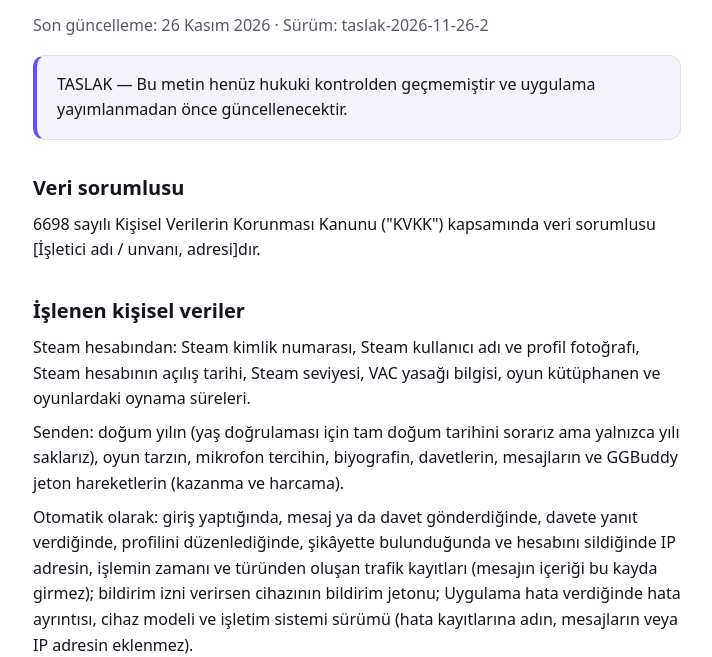
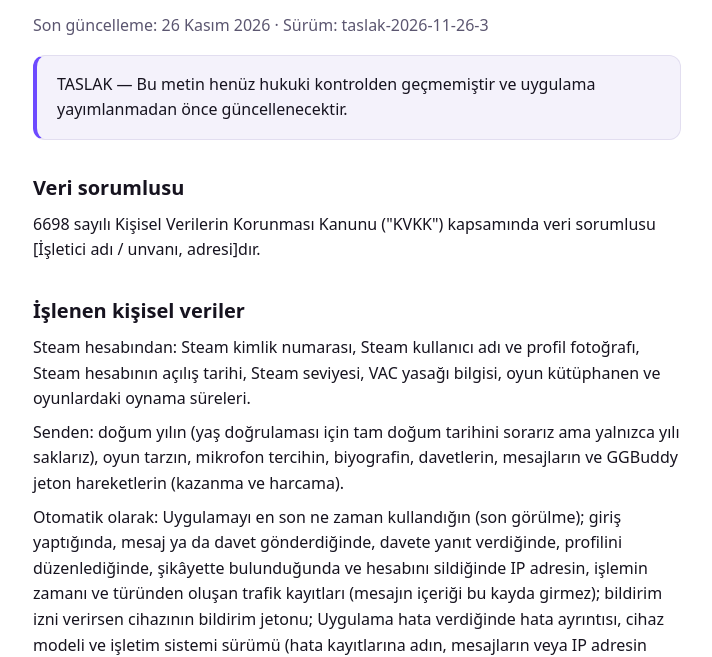
Before and after one commit to plutr/ggbuddy-site, a plain HTML site: page gizlilik.html in a window 1280 px wide. Shown: the part 145-802 px from the top of the page, without its empty margins (283-995 px from the left). Drawn offline with Linux system fonts and the light colour scheme.

Commit message:
Site güncellemesi (ggbuddy d2b92a2)

```diff
--- a/gizlilik.html
+++ b/gizlilik.html
@@ -13,7 +13,7 @@
 <main>
 <a class="brand" href="./">GG Buddy</a>
 <h1>Kişisel Verilerin İşlenmesine İlişkin Aydınlatma Metni</h1>
-<p class="muted">Son güncelleme: 26 Kasım 2026 · Sürüm: taslak-2026-11-26-2</p>
+<p class="muted">Son güncelleme: 26 Kasım 2026 · Sürüm: taslak-2026-11-26-3</p>
 <div class="card notice"><p>TASLAK — Bu metin henüz hukuki kontrolden geçmemiştir ve uygulama yayımlanmadan önce güncellenecektir.</p></div>
 <div class="legal">
 <h2>Veri sorumlusu</h2>
@@ -21,14 +21,14 @@
 <h2>İşlenen kişisel veriler</h2>
 <p>Steam hesabından: Steam kimlik numarası, Steam kullanıcı adı ve profil fotoğrafı, Steam hesabının açılış tarihi, Steam seviyesi, VAC yasağı bilgisi, oyun kütüphanen ve oyunlardaki oynama süreleri.</p>
 <p>Senden: doğum yılın (yaş doğrulaması için tam doğum tarihini sorarız ama yalnızca yılı saklarız), oyun tarzın, mikrofon tercihin, biyografin, davetlerin, mesajların ve GGBuddy jeton hareketlerin (kazanma ve harcama).</p>
-<p>Otomatik olarak: giriş yaptığında, mesaj ya da davet gönderdiğinde, davete yanıt verdiğinde, profilini düzenlediğinde, şikâyette bulunduğunda ve hesabını sildiğinde IP adresin, işlemin zamanı ve türünden oluşan trafik kayıtları (mesajın içeriği bu kayda girmez); bildirim izni verirsen cihazının bildirim jetonu; Uygulama hata verdiğinde hata ayrıntısı, cihaz modeli ve işletim sistemi sürümü (hata kayıtlarına adın, mesajların veya IP adresin eklenmez).</p>
+<p>Otomatik olarak: Uygulamayı en son ne zaman kullandığın (son görülme); giriş yaptığında, mesaj ya da davet gönderdiğinde, davete yanıt verdiğinde, profilini düzenlediğinde, şikâyette bulunduğunda ve hesabını sildiğinde IP adresin, işlemin zamanı ve türünden oluşan trafik kayıtları (mesajın içeriği bu kayda girmez); bildirim izni verirsen cihazının bildirim jetonu; Uygulama hata verdiğinde hata ayrıntısı, cihaz modeli ve işletim sistemi sürümü (hata kayıtlarına adın, mesajların veya IP adresin eklenmez).</p>
 <p>E-posta adresi, telefon numarası, konum veya rehber bilgisi toplamayız.</p>
 <h2>İşleme amaçları</h2>
 <p>Hesabını oluşturmak ve giriş yapmanı sağlamak; 18 yaş sınırını uygulamak; profilini ve ortak oyunları olan oyuncuları göstermek; davet ve mesajlaşma hizmetini sunmak; yeni davet, eşleşme ve mesajları bildirimle haber vermek; Uygulamadaki hataları tespit edip gidermek; sahte hesapları ve kötüye kullanımı önlemek; şikâyetleri incelemek; 5651 sayılı Kanun başta olmak üzere yasal yükümlülükleri yerine getirmek.</p>
 <h2>Hukuki sebepler</h2>
 <p>Verilerin; hizmet sözleşmesinin kurulması ve ifası (KVKK m.5/2-c), hukuki yükümlülüklerin yerine getirilmesi (m.5/2-ç) ve temel hak ve özgürlüklerine zarar vermemek kaydıyla meşru menfaatlerimiz (m.5/2-f; ör. güvenlik ve kötüye kullanımın önlenmesi) hukuki sebeplerine dayanılarak işlenir.</p>
 <h2>Aktarım</h2>
-<p>Veriler, hizmetin altyapısını sağlayan Supabase Inc.'in Almanya (Frankfurt) veri merkezlerinde saklanır; bu nedenle yurt dışına aktarılır. Uygulama hata kayıtları, hata takip hizmeti Functional Software Inc.'in (Sentry) Avrupa Birliği'ndeki veri merkezlerinde işlenir. Bildirim izni verdiysen bildirimler Expo (650 Industries Inc., ABD) ve Google (Firebase Cloud Messaging, ABD) üzerinden cihazına iletilir; bildirimde gönderenin adı, oyunun adı ve mesaj bildirimlerinde mesajın ilk 120 karakteri bulunur. Bu aktarımlar KVKK m.9 kapsamındaki güvencelere uygun şekilde yapılır. Profil bilgilerin ve ortak oyunların diğer kullanıcılara gösterilir; Steam kimlik numaran yalnızca karşılıklı eşleştiğin kullanıcılarla paylaşılır. Veriler, talep halinde yetkili kurum ve kuruluşlarla paylaşılabilir.</p>
+<p>Veriler, hizmetin altyapısını sağlayan Supabase Inc.'in Almanya (Frankfurt) veri merkezlerinde saklanır; bu nedenle yurt dışına aktarılır. Uygulama hata kayıtları, hata takip hizmeti Functional Software Inc.'in (Sentry) Avrupa Birliği'ndeki veri merkezlerinde işlenir. Bildirim izni verdiysen bildirimler Expo (650 Industries Inc., ABD) ve Google (Firebase Cloud Messaging, ABD) üzerinden cihazına iletilir; bildirimde gönderenin adı, oyunun adı ve mesaj bildirimlerinde mesajın ilk 120 karakteri bulunur. Bu aktarımlar KVKK m.9 kapsamındaki güvencelere uygun şekilde yapılır. Profil bilgilerin, ortak oyunların, çevrimiçi olup olmadığın ve son görülme zamanın diğer kullanıcılara gösterilir; Steam kimlik numaran yalnızca karşılıklı eşleştiğin kullanıcılarla paylaşılır. Veriler, talep halinde yetkili kurum ve kuruluşlarla paylaşılabilir.</p>
 <h2>Toplama yöntemi</h2>
 <p>Veriler; Steam ile giriş yaptığında Steam Web API üzerinden, Uygulama içinde girdiğin bilgilerden ve Uygulamayı kullanırken otomatik olarak elektronik ortamda toplanır.</p>
 <h2>Saklama süresi</h2>
```
Also changed, not shown: kullanim-sartlari.html (+1 -1 lines).
